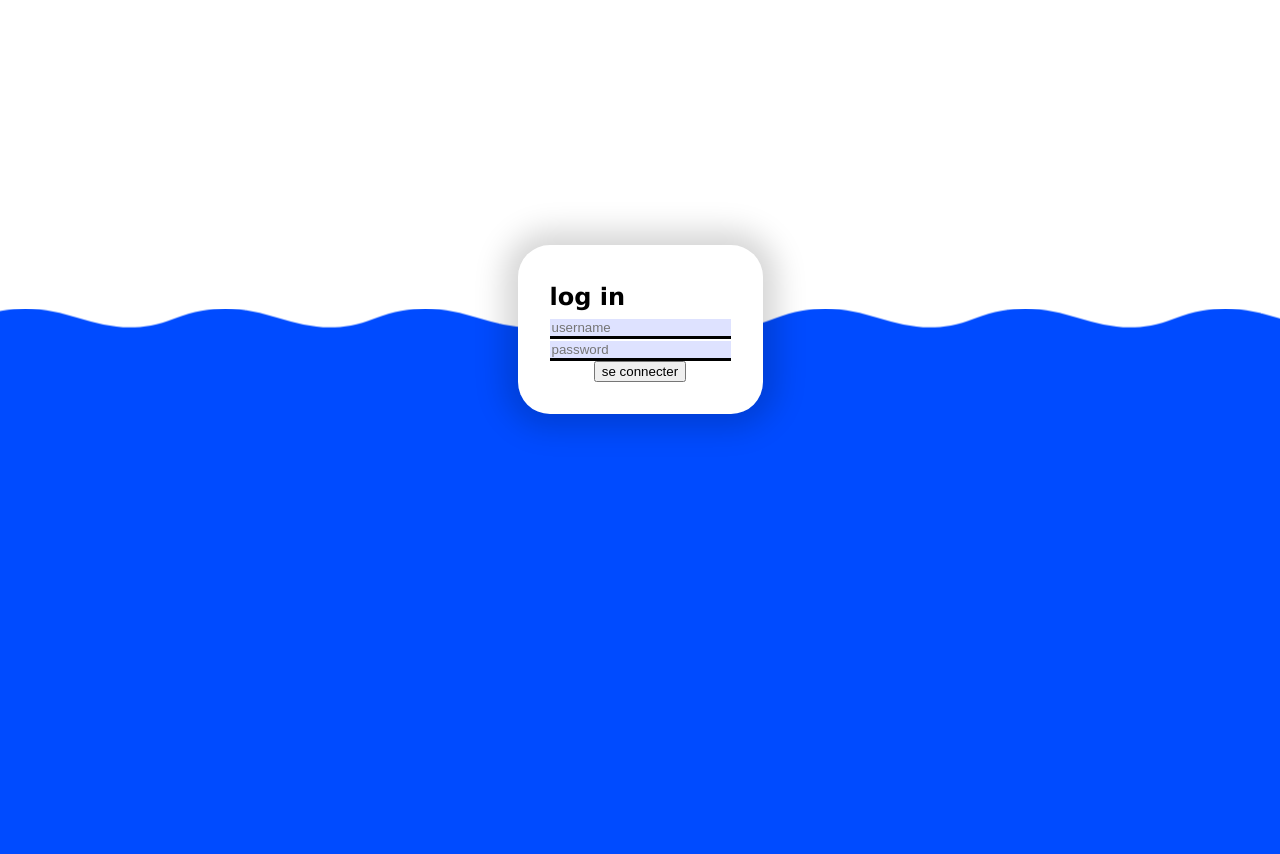
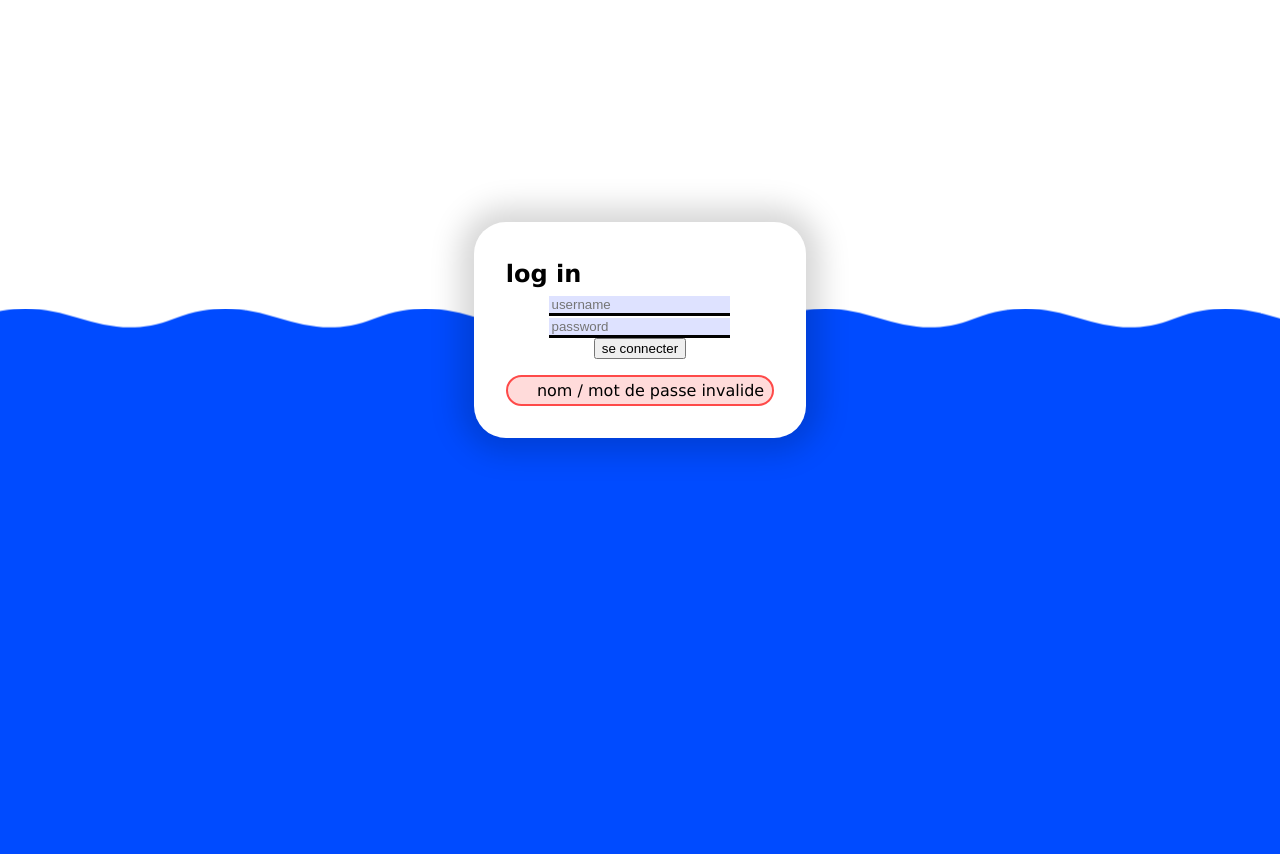
Before and after one commit to orkeilius/voiture-piscine, a PHP site: page /?loginError=1 in a window 1280 px wide. Shown: the part 326-1180 px from the top of the page. Run offline with PHP 8.4, Linux system fonts and the light colour scheme.

Commit message:
add login error

```diff
--- a/site dynamique/index.php
+++ b/site dynamique/index.php
@@ -1,4 +1,4 @@
-<?php session_start();?>
+<?php session_start(); ?>
 <!DOCTYPE html>
 <html>
 
@@ -38,6 +38,12 @@
                     <input type="password" class="entry" id="password" name="password" placeholder="password" required><br>
                     <input type="submit" value="se connecter">
                 </form>
+                <?php if (isset($_GET["loginError"])) { ?>
+                    <div class="errorItem">
+                        <p><object data="media/error.svg" class="icon like" type="image/svg+xml"></object>
+                        nom / mot de passe invalide</p>
+                    </div>
+                <?php } ?>
             </div>
             <svg id="svgBackground" xmlns="http://www.w3.org/2000/svg" width="200%" height="100%">
                 <defs>
--- a/site dynamique/login.php
+++ b/site dynamique/login.php
@@ -12,6 +12,6 @@ if (password_verify(htmlspecialchars($_POST["password"]), $result["userPassword"
     header("Location: /");
 }
 else{
-    header("Location: /?error=login");
+    header("Location: /?loginError=1");
 }
 ?>
--- a/site dynamique/main.css
+++ b/site dynamique/main.css
@@ -3,6 +3,7 @@
     --hover-color: #101D42;
     --valide-color: #659157;
     --danger-color: #FE4A49;
+    --danger-color-background : #FE4A4933;
     --grey-color: #DEE2FF;
     font-family: 'Lucida Sans', 'Lucida Sans Regular', 'Lucida Grande', 'Lucida Sans Unicode', Geneva, Verdana, sans-serif;
 }
@@ -134,3 +135,14 @@ form {
     vertical-align: sub;
     transition: all 1s;
 }
+.errorItem{
+    margin-top: 1em;
+    border: 2px solid var(--danger-color);
+    border-radius: 1em;
+    padding: 0.25em 0.5em;
+    background: var(--danger-color-background);
+}
+.errorItem > p {
+    margin: 0;
+
+}
```
